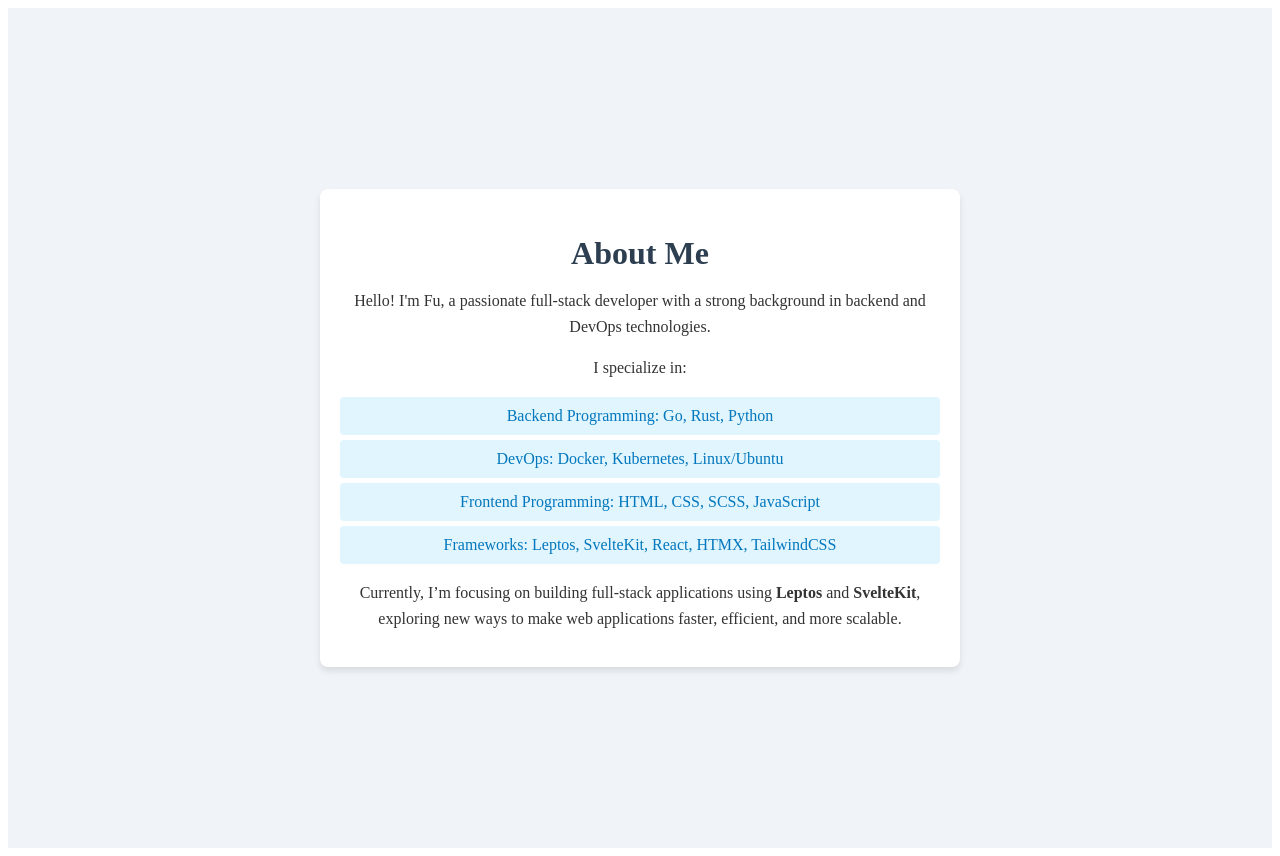
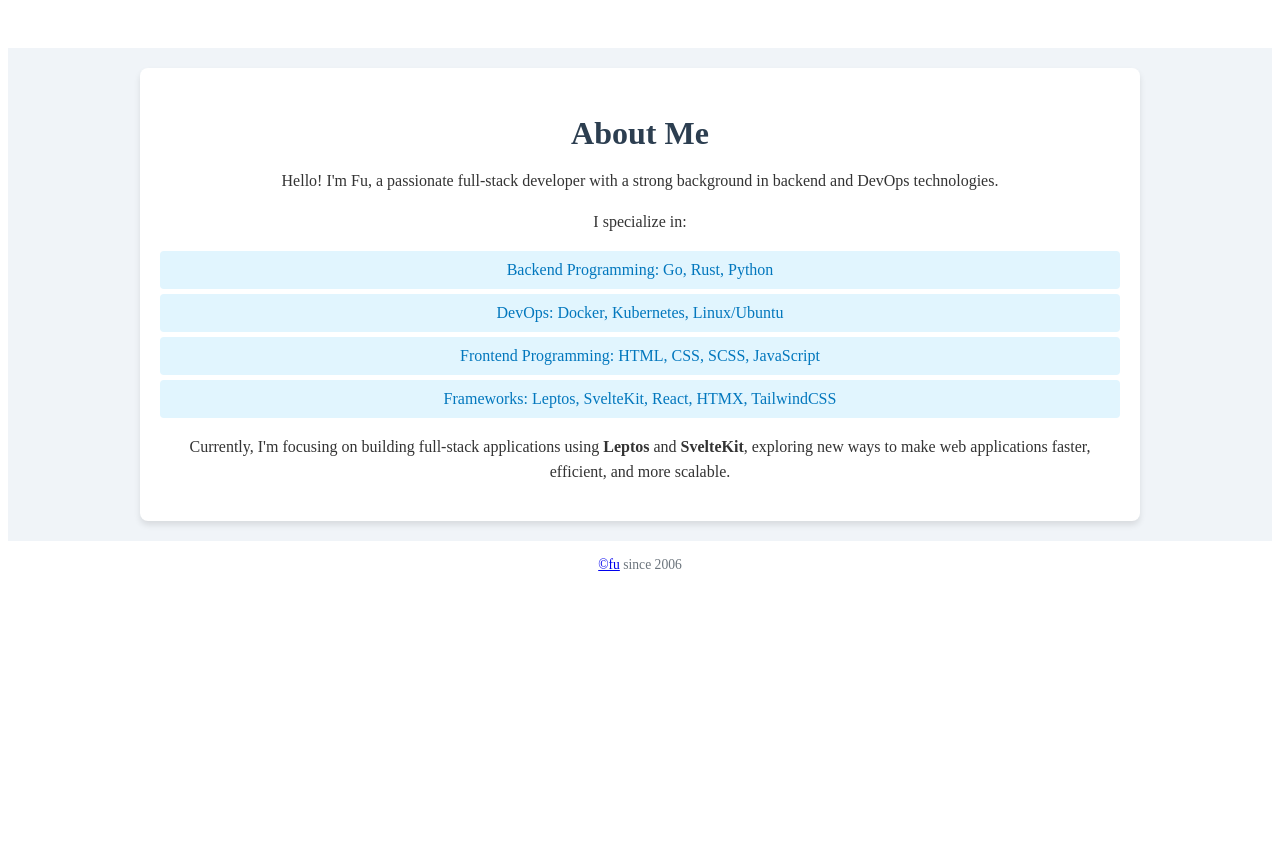
Before and after one commit to datewu/gu-si.front, a SvelteKit app: page /about in a window 1280 px wide. After the commit the page ends 800 px from the top, so only its background shows below. Built offline with nearby package versions, Linux system fonts and the light colour scheme.

Commit message:
add layout

```diff
--- a/src/components/Cards.svelte
+++ b/src/components/Cards.svelte
@@ -33,6 +33,7 @@
     }
 
     .category h2 {
+        text-transform: capitalize;
         color: var(--secondary-color);
         border-bottom: 2px solid var(--secondary-color);
         padding-bottom: 0.5rem;
--- /dev/null
+++ b/src/routes/+layout.svelte
@@ -0,0 +1,44 @@
+<script>
+</script>
+
+<svelte:head>
+    <title>Fu's Full-Stack Development & DevOps Studio</title>
+    <meta
+        name="description"
+        content="Fu's personal work studio, showcasing expertise in backend programming with Go, Rust, Python, and proficiency in DevOps technologies such as Docker, Kubernetes, and Linux. Skilled in frontend development with Leptos, SvelteKit, and more."
+    />
+    <meta
+        name="keywords"
+        content="Full-Stack Development, DevOps, Go, Rust, Python, Docker, Kubernetes, Leptos, SvelteKit, Linux, Ubuntu, Frontend Development, HTML, CSS, SCSS, JavaScript, React, HTMX, TailwindCSS"
+    />
+    <meta name="author" content="Fu" />
+    <meta name="viewport" content="width=device-width, initial-scale=1.0" />
+</svelte:head>
+
+<slot />
+<footer><a href="/"> ©fu </a> since 2006</footer>
+
+<style>
+    :root {
+        --primary-color: #007bff;
+        --secondary-color: #6c757d;
+        --success-color: #28a745;
+        --background-color: #f8f9fa;
+        --card-background: #ffffff;
+        --text-color: #333333;
+        --text-muted: #6c757d;
+    }
+
+    * {
+        box-sizing: border-box;
+        margin: 0;
+        padding: 0;
+    }
+
+    footer {
+        text-align: center;
+        margin-top: 1rem;
+        font-size: 0.85rem;
+        color: var(--text-muted);
+    }
+</style>
--- a/src/routes/+page.svelte
+++ b/src/routes/+page.svelte
@@ -52,47 +52,16 @@
     ];
 </script>
 
-<svelte:head>
-    <title>Fu's Full-Stack Development & DevOps Studio</title>
-    <meta
-        name="description"
-        content="Fu's personal work studio, showcasing expertise in backend programming with Go, Rust, Python, and proficiency in DevOps technologies such as Docker, Kubernetes, and Linux. Skilled in frontend development with Leptos, SvelteKit, and more."
-    />
-    <meta
-        name="keywords"
-        content="Full-Stack Development, DevOps, Go, Rust, Python, Docker, Kubernetes, Leptos, SvelteKit, Linux, Ubuntu, Frontend Development, HTML, CSS, SCSS, JavaScript, React, HTMX, TailwindCSS"
-    />
-    <meta name="author" content="Fu" />
-    <meta name="viewport" content="width=device-width, initial-scale=1.0" />
-</svelte:head>
-
 <div class="body-container">
     <h1>
-        <a href="/about">Fu's </a> Full-Stack Development & DevOps Studio
+        <a href="/about">Fu's </a> Personal Work Studio
     </h1>
     {#each data as card}
         <Cards category={card.category} data={card.data} />
     {/each}
-    <footer><a href="https://deoops.com"> ©fu </a> since 2006</footer>
 </div>
 
 <style>
-    :root {
-        --primary-color: #007bff;
-        --secondary-color: #6c757d;
-        --success-color: #28a745;
-        --background-color: #f8f9fa;
-        --card-background: #ffffff;
-        --text-color: #333333;
-        --text-muted: #6c757d;
-    }
-
-    * {
-        box-sizing: border-box;
-        margin: 0;
-        padding: 0;
-    }
-
     .body-container {
         font-family: Arial, sans-serif;
         line-height: 1.6;
@@ -121,10 +90,4 @@
             font-size: 2rem;
         }
     }
-    footer {
-        text-align: center;
-        margin-top: 2rem;
-        font-size: 0.8rem;
-        color: var(--text-muted);
-    }
 </style>
--- a/src/routes/about/+page.svelte
+++ b/src/routes/about/+page.svelte
@@ -7,6 +7,10 @@
         "Frameworks: Leptos, SvelteKit, React, HTMX, TailwindCSS",
     ];
 </script>
+
+<svelte:head>
+    <title>About me</title>
+</svelte:head>
 
 <main>
     <section class="about">
@@ -22,7 +26,7 @@
             {/each}
         </ul>
         <p>
-            Currently, I’m focusing on building full-stack applications using <strong
+            Currently, I'm focusing on building full-stack applications using <strong
                 >Leptos</strong
             >
             and <strong>SvelteKit</strong>, exploring new ways to make web
@@ -33,17 +37,17 @@
 
 <style>
     main {
+        margin-top: 3rem;
         display: flex;
         justify-content: center;
         align-items: center;
-        min-height: 100vh;
         padding: 20px;
         background-color: #f0f4f8;
         color: #333;
     }
 
     .about {
-        max-width: 600px;
+        max-width: 75vw;
         background-color: #fff;
         padding: 20px;
         border-radius: 8px;
```
